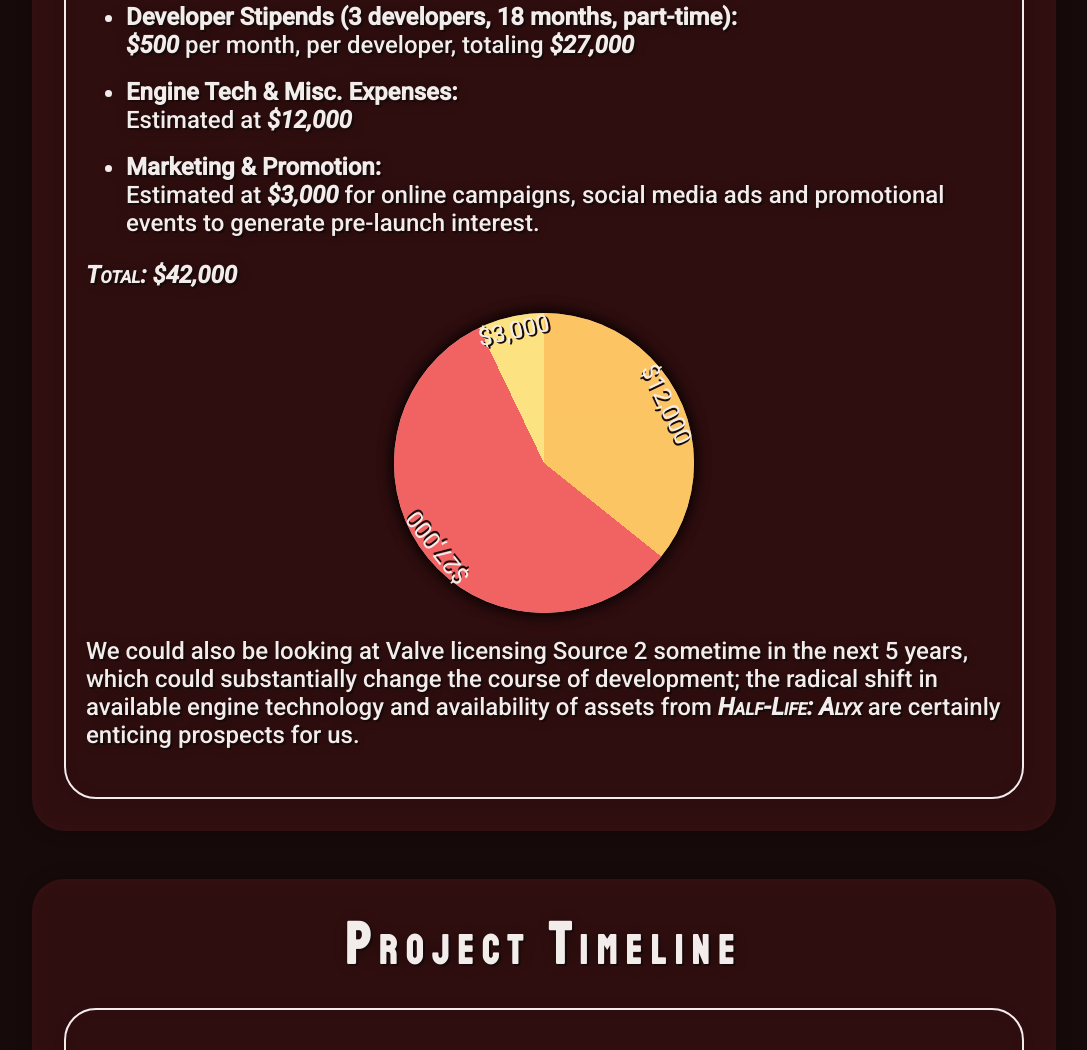
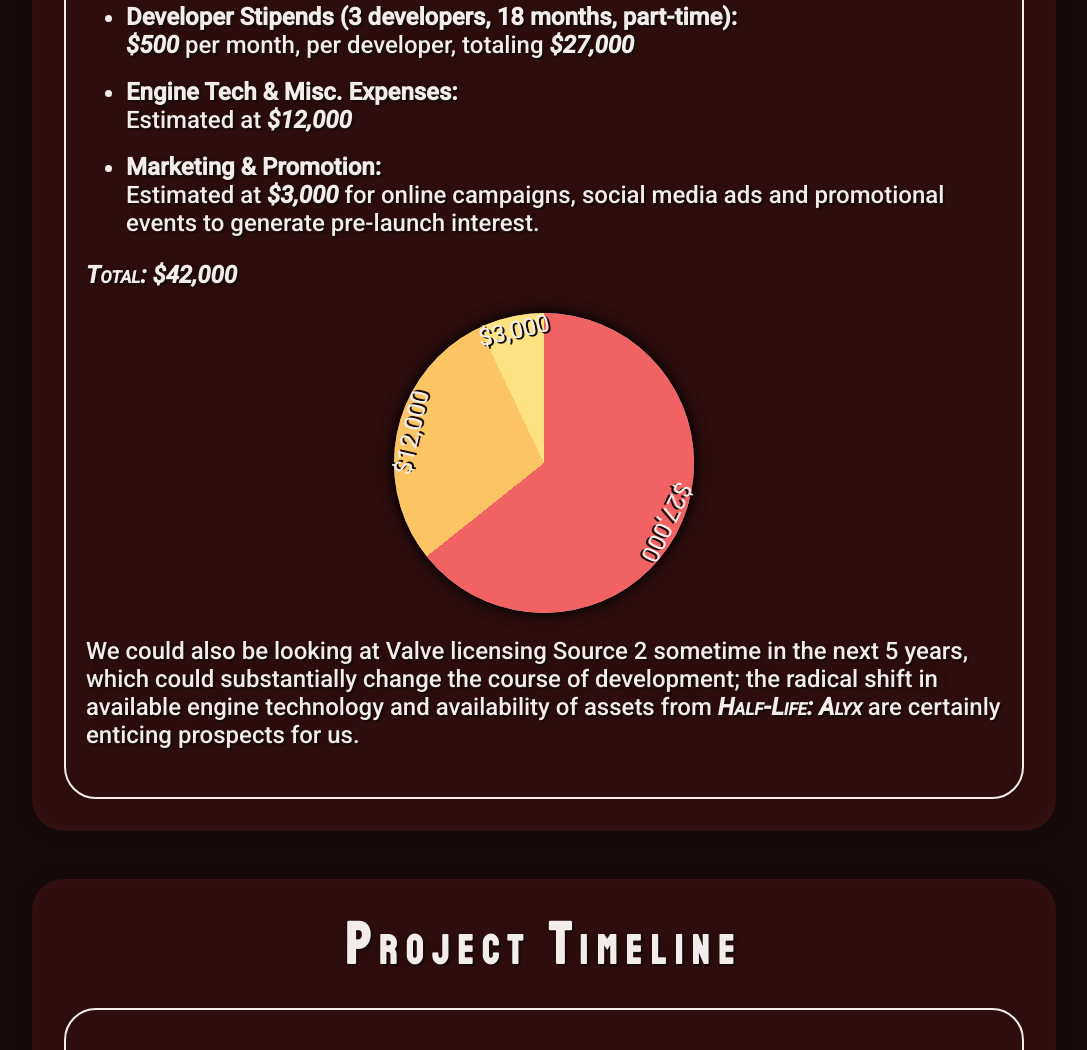
Before and after one commit to piqolas/last-light-website, a plain HTML site: page index.html in a window 1280 px wide. Shown: the part 7181-8231 px from the top of the page, without its empty margins (96-1183 px from the left). Drawn offline with nearby package versions, Linux system fonts and the light colour scheme.

Commit message:
Fixed `charts.css` pie chart proportions

```diff
--- a/index.html
+++ b/index.html
@@ -275,14 +275,17 @@
 									</tr>
 								</thead>
 								<tbody>
+									<!-- $27,000: 64.3% of the total budget -->
 									<tr>
-										<td style="--start: .3571428571428571; --end: .9285714285714286;"> <span class="data"> $27,000 </span> </td>
+										<td style="--start: 0; --end: 0.643;"> <span class="data"> $27,000 </span> </td>
 									</tr>
+									<!-- $12,000: 28.6% of the total budget -->
 									<tr>
-										<td style="--start: 0; --end: .3571428571428571;"> <span class="data"> $12,000 </span> </td>
+										<td style="--start: 0.643; --end: 0.929;"> <span class="data"> $12,000 </span> </td>
 									</tr>
+									<!-- $3,000: 7.1% of the total budget -->
 									<tr>
-										<td style="--start: .9285714285714286; --end: 1;"> <span class="data"> $3,000 </span> </td>
+										<td style="--start: 0.929; --end: 1;"> <span class="data"> $3,000 </span> </td>
 									</tr>
 								</tbody>
 							</table>
```
